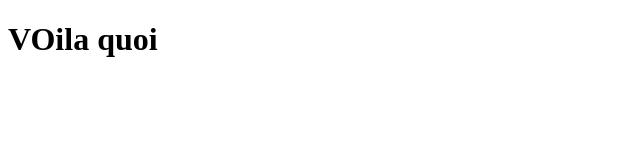
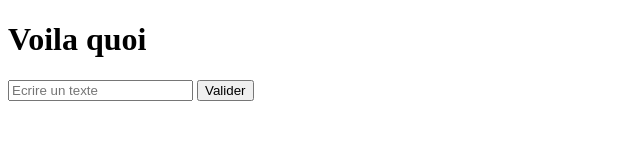
Before and after one commit to eXen54/Project-1-The-API-Explorer-First-Connection, a plain HTML site: page index.html in a window 1280 px wide. Shown: the whole page, without its empty margins (0-640 px from the left). Drawn offline with Linux system fonts and the light colour scheme.

Commit message:
added a form to index.html

```diff
--- a/index.html
+++ b/index.html
@@ -6,6 +6,10 @@
     <title>Document</title>
 </head>
 <body>
-    <h1>VOila quoi</h1>
+    <h1>Voila quoi</h1>
+    <form action="" method="post">
+        <input type="text" name="" id="" placeholder="Ecrire un texte">
+        <input type="submit" value="Valider">
+    </form>
 </body>
 </html>
```
